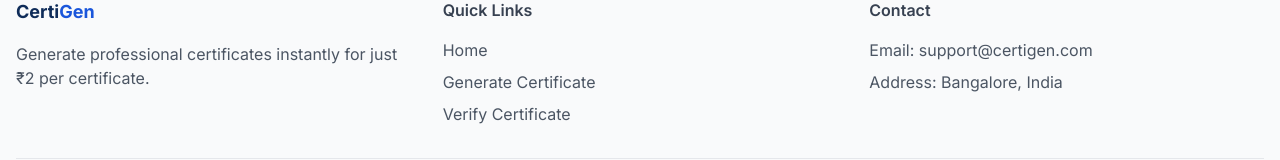
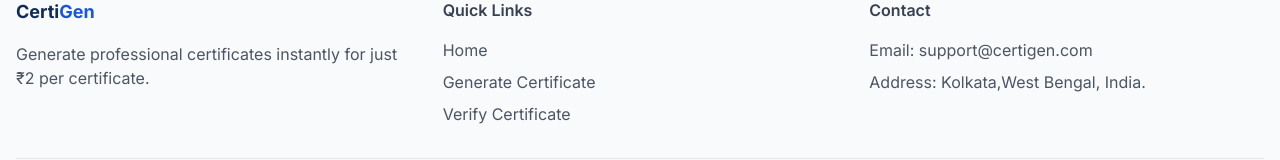
Before and after one commit to SUBHODEEP-bot/certi-gen-smart-certs, a React (Vite) app: page /admin in a window 1280 px wide. Shown: the part 565-725 px from the top of the page. Built offline with nearby package versions, Linux system fonts and the light colour scheme.

Commit message:
Visual edit in Lovable
Edited UI in Lovable

```diff
--- a/src/components/Footer.tsx
+++ b/src/components/Footer.tsx
@@ -54,7 +54,7 @@ export default function Footer() {
             <ul className="space-y-2 text-gray-600">
               <li>Email: support@certigen.com</li>
 
-              <li>Address: Bangalore, India</li>
+              <li>Address: Kolkata,West Bengal, India.</li>
             </ul>
           </div>
         </div>
```
